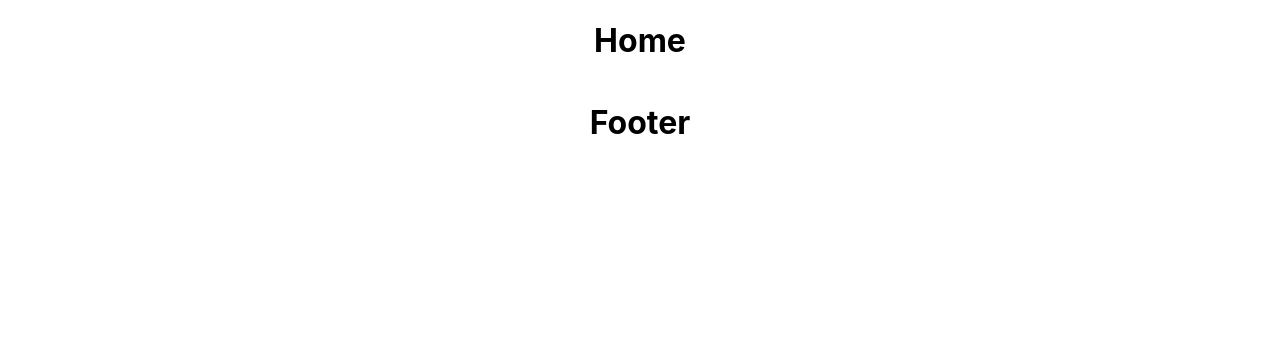
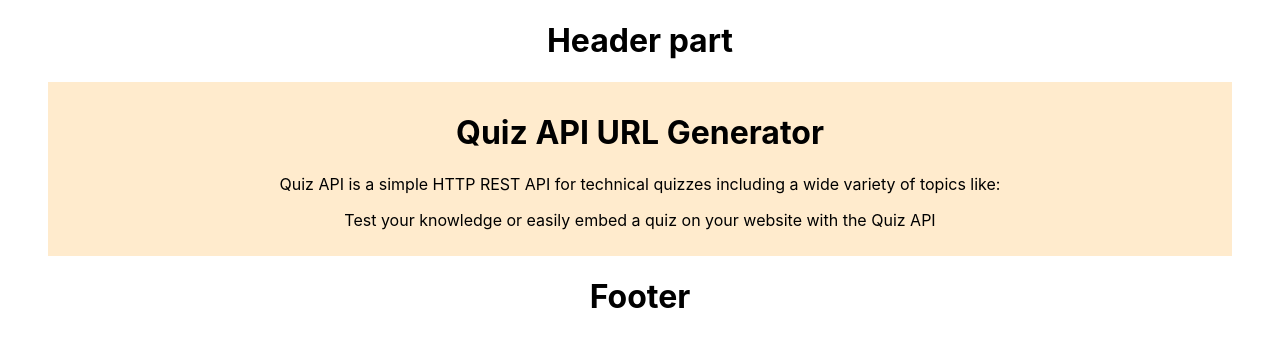
Before and after one commit to KrishnaMohan123-pro/react-demo-ignitiv, a React (Create React App) app: page / in a window 1280 px wide. Shown: the top 346 px of the page. Built offline with nearby package versions, Linux system fonts and the light colour scheme.

Commit message:
Home page design updated

```diff
--- a/src/layouts/Header/index.jsx
+++ b/src/layouts/Header/index.jsx
@@ -1,7 +1,10 @@
 export default function Header() {
-    return <div className="header">
-        <div className="top-header">
-        </div>
-        <div className="nav-bar"></div>
+return (
+<div className="header">
+    <div className="top-header">
+        <h1>Header part</h1>
     </div>
+    <div className="nav-bar"></div>
+</div>
+);
 }
--- a/src/pages/Home/index.css
+++ b/src/pages/Home/index.css
@@ -0,0 +1,4 @@
+.main{
+    padding:10px;
+    background:blanchedalmond;
+}
--- a/src/pages/Home/index.jsx
+++ b/src/pages/Home/index.jsx
@@ -1,3 +1,14 @@
+import { Container } from '@material-ui/core';
+import './index.css';
 export default function Home() {
-    return <h1>Home</h1>
+return (
+<Container>
+    <div class="main">
+        <h1>Quiz API URL Generator</h1>
+        <p>Quiz API is a simple HTTP REST API for technical quizzes including a wide variety of topics like:</p>
+        <p>Test your knowledge or easily embed a quiz on your website with the Quiz API</p>
+    </div>
+</Container>
+
+);
 }
```
